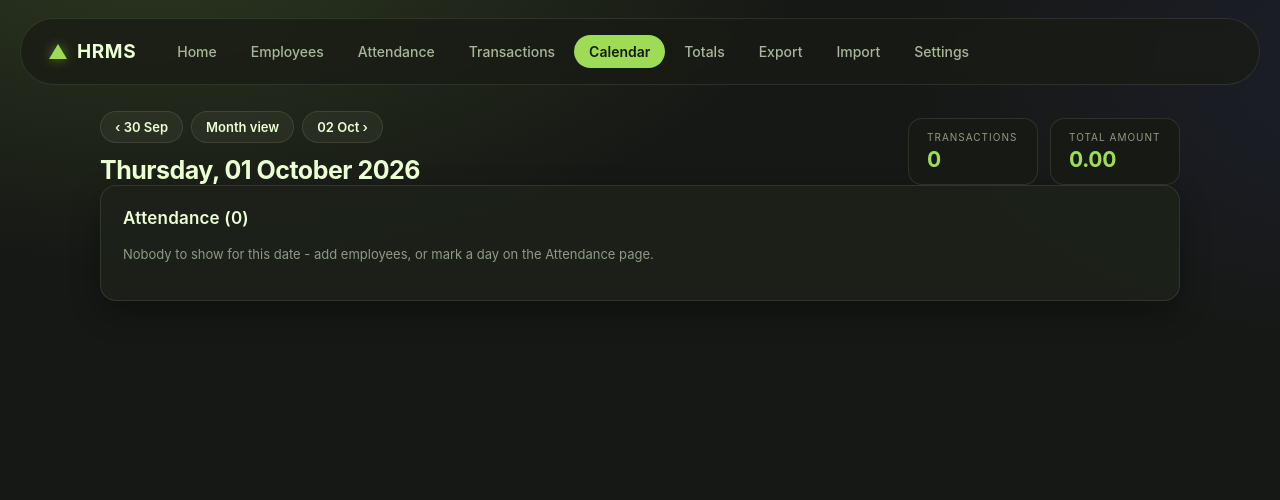
After one commit to bluekitsune-sad/python_practice_and_projects, a Flask app: page /calendar/2026-10-01 in a window 1280 px wide. The commit adds this page. Shown: the top 500 px of the page. Run offline with Flask 3, Linux system fonts and the light colour scheme.

Commit message:
HRMS: employee edit, web-editable late time/off days (Settings), calendar day detail

```diff
--- a/HRMS/app.py
+++ b/HRMS/app.py
@@ -41,6 +41,9 @@ MONTH_NAMES = [
     "January", "February", "March", "April", "May", "June",
     "July", "August", "September", "October", "November", "December",
 ]
+WEEKDAYS = [
+    "Monday", "Tuesday", "Wednesday", "Thursday", "Friday", "Saturday", "Sunday",
+]
 EXPORT_HEADERS = [
     "Employee ID", "Name", "Department", "Designation", "Date", "Status", "Hours",
 ]
@@ -83,7 +86,7 @@ def load_config() -> dict:
     cfg = _load("config.json", {})
     cfg.setdefault("LATE_TIME", "22:00")
     # Weekday names that are never auto-marked absent (e.g. ["Saturday"] or
-    # ["Saturday", "Sunday"]). Edit data/config.json to change.
+    # ["Saturday", "Sunday"]). Edited on the Settings page (or by hand in the file).
     cfg.setdefault("OFF_DAYS", ["Saturday"])
     return cfg
 
@@ -135,6 +138,17 @@ def to_minutes(hhmm: str) -> int:
 
 def attendance_status(arrival: str, late_time: str) -> str:
     return "Late" if to_minutes(arrival) > to_minutes(late_time) else "Present"
+
+
+def normalize_time(value: str) -> str | None:
+    """'9:5' -> '09:05'; anything outside 00:00-23:59 -> None (invalid)."""
+    parts = str(value).split(":")
+    if len(parts) != 2 or not all(p.isdigit() for p in parts):
+        return None
+    hours, minutes = int(parts[0]), int(parts[1])
+    if hours > 23 or minutes > 59:
+        return None
+    return f"{hours:02d}:{minutes:02d}"
 
 
 def next_transaction_id(items: list[dict]) -> str:
@@ -395,6 +409,39 @@ def employee_delete(emp_id):
         "ok",
     )
     return redirect(url_for("employees_page"))
+
+
+@app.route("/employees/<emp_id>/edit", methods=["GET", "POST"])
+def employee_edit(emp_id: str):
+    """Edit an employee's name / department / designation / join date (ID never changes)."""
+    employees = load_employees()
+    emp = next((e for e in employees if str(e.get("id")) == emp_id), None)
+    if emp is None:
+        flash(f"Employee {emp_id} not found.", "error")
+        return redirect(url_for("employees_page"))
+    if request.method == "POST":
+        name = (request.form.get("name") or "").strip()
+        added_on = (request.form.get("added_on") or "").strip()
+        if not name:
+            flash("Name is required.", "error")
+        else:
+            bad_date = False
+            if added_on:
+                try:
+                    date.fromisoformat(added_on)
+                except ValueError:
+                    bad_date = True
+            if bad_date:
+                flash("Join date must be a valid date (YYYY-MM-DD).", "error")
+            else:
+                emp["name"] = name
+                emp["department"] = (request.form.get("department") or "").strip()
+                emp["designation"] = (request.form.get("designation") or "").strip()
+                emp["added_on"] = added_on
+                save_employees(employees)
+                flash(f"Updated {emp_id} - {name}.", "ok")
+                return redirect(url_for("employees_page"))
+    return render_template("employee_edit.html", emp=emp)
 
 
 @app.route("/attendance", methods=["GET", "POST"])
@@ -956,5 +1003,99 @@ def calendar_page():
     )
 
 
+@app.get("/calendar/<day>")
+def day_page(day: str):
+    """Full detail for one day: complete attendance table + that day's transactions.
+
+    Transactions are matched to employees by case-insensitive exact name so each
+    row can show "how many / how much" for that person; the footer total covers
+    EVERY transaction of the day (names outside the employee list are noted below).
+    """
+    try:
+        day_date = date.fromisoformat(day)
+    except ValueError:
+        flash(f"Invalid date '{day}' - expected YYYY-MM-DD.", "error")
+        return redirect(url_for("calendar_page"))
+
+    # same fill rule as the calendar/export pages, so nothing is missing here
+    filled, _ = materialize_absents(day_date.year, day_date.month)
+    if filled:
+        flash(f"Auto-filled {filled} unmarked working day(s) as Absent.", "ok")
+
+    cfg = load_config()
+    off_names = {str(d).strip().lower() for d in cfg.get("OFF_DAYS", [])}
+    records = load_attendance()
+    employees = load_employees()
+    day_txns = [t for t in load_transactions() if str(t.get("date", "")) == day]
+    total_amount = sum(_amount(t) for t in day_txns)
+
+    def norm_name(value) -> str:
+        return str(value or "").strip().lower()
+
+    employee_names = {norm_name(e.get("name")) for e in employees}
+    unmatched = [t for t in day_txns if norm_name(t.get("name")) not in employee_names]
+
+    rows = []
+    for emp in sorted(employees, key=lambda e: str(e.get("id", ""))):
+        emp_id = str(emp.get("id", ""))
+        rec = records.get(emp_id, {}).get(day)
+        mine = [t for t in day_txns if norm_name(t.get("name")) == norm_name(emp.get("name"))]
+        added = str(emp.get("added_on", "")).strip()
+        if added and added > day:
+            continue  # not joined yet on that date
+        if rec is None and not emp.get("active", True) and not mine:
+            continue  # ex employee with nothing that day
+        rows.append({
+            "emp": emp,
+            "rec": rec,
+            "count": len(mine),
+            "amount": sum(_amount(t) for t in mine),
+        })
+
+    return render_template(
+        "day.html",
+        day=day_date,
+        heading=day_date.strftime("%A, %d %B %Y"),
+        is_off=day_date.strftime("%A").lower() in off_names,
+        is_future=day_date > date.today(),
+        rows=rows,
+        txns=day_txns,
+        total_amount=total_amount,
+        unmatched=unmatched,
+        unmatched_amount=sum(_amount(t) for t in unmatched),
+        prev_iso=(day_date - timedelta(days=1)).isoformat(),
+        prev_short=(day_date - timedelta(days=1)).strftime("%d %b"),
+        next_iso=(day_date + timedelta(days=1)).isoformat(),
+        next_short=(day_date + timedelta(days=1)).strftime("%d %b"),
+    )
+
+
+@app.route("/settings", methods=["GET", "POST"])
+def settings_page():
+    """Edit data/config.json from the web: LATE_TIME + OFF_DAYS."""
+    cfg = load_config()
+    late_val = str(cfg.get("LATE_TIME", "22:00"))
+    off_days = [str(d) for d in cfg.get("OFF_DAYS", [])]
+    if request.method == "POST":
+        late_val = (request.form.get("late_time") or "").strip()
+        off_days = [d for d in WEEKDAYS if request.form.get(f"off_{d}")]
+        normalized = normalize_time(late_val)
+        if normalized is None:
+            flash("Late time must be a valid time between 00:00 and 23:59 (e.g. 22:00).", "error")
+        else:
+            cfg["LATE_TIME"] = normalized
+            cfg["OFF_DAYS"] = off_days
+            _save("config.json", cfg)
+            flash(
+                f"Settings saved - late after {normalized}; "
+                f"off days: {', '.join(off_days) or 'none'}.",
+                "ok",
+            )
+            return redirect(url_for("settings_page"))
+    return render_template(
+        "settings.html", late_val=late_val, off_days=off_days, weekdays=WEEKDAYS
+    )
+
+
 if __name__ == "__main__":
     app.run(host="127.0.0.1", port=5000, debug=False)
--- a/HRMS/templates/attendance.html
+++ b/HRMS/templates/attendance.html
@@ -4,7 +4,7 @@
 <div class="card">
   <h2>Mark attendance</h2>
   <p class="hint" style="margin-top:0">
-    Late time is set to <b>{{ late_time }}</b> (change it in <code>data/config.json</code>).
+    Late time is set to <b>{{ late_time }}</b> (<a class="inline" href="{{ url_for('settings_page') }}">change it in Settings</a>).
     Later arrival = status <b>Late</b>. Saving over an existing date updates it.
   </p>
 
@@ -58,7 +58,7 @@
     <li>Date defaults to today - change it to back-fill a past day. You will see a warning if that day already has data.</li>
     <li>Status is automatic for worked days: <b>Present</b> (arrival up to {{ late_time }}), <b>Late</b> (after it). Or explicitly mark <b>Approved leave</b> / <b>Absent</b>.</li>
     <li>Everyone is listed (ex employees shown with an <b>(ex)</b> tag) so you can back-fill their last days; ex employees keep their records and still appear in exports.</li>
-    <li>Any working day you never mark is filled as <b>Absent</b> automatically when you open the Export page (off days like Saturday are skipped - see <code>data/config.json</code>).</li>
+    <li>Any working day you never mark is filled as <b>Absent</b> automatically when you open the Export or Calendar page (off days like Saturday are skipped - choose them in <a class="inline" href="{{ url_for('settings_page') }}">Settings</a>).</li>
   </ul>
 </div>
 
--- a/HRMS/templates/base.html
+++ b/HRMS/templates/base.html
@@ -83,8 +83,8 @@
   button.small, .btn.small { padding:5px 12px; font-size:12px; border-radius:8px; }
   button.danger { background:rgba(255,115,102,.14); color:#FF9E93; border:1px solid rgba(255,115,102,.45); }
   button.danger:hover { background:var(--coral); color:var(--accent-ink); box-shadow:0 4px 16px rgba(255,115,102,.3); }
-  button.ghost { background:rgba(234,255,210,.06); color:var(--ink); border:1px solid var(--line); }
-  button.ghost:hover { border-color:var(--accent); color:var(--accent); box-shadow:none; }
+  button.ghost, .btn.ghost { background:rgba(234,255,210,.06); color:var(--ink); border:1px solid var(--line); }
+  button.ghost:hover, .btn.ghost:hover { border-color:var(--accent); color:var(--accent); box-shadow:none; }
   table { width:100%; border-collapse:collapse; font-size:14px; }
   th { text-align:left; font-size:11px; text-transform:uppercase; letter-spacing:.8px; color:var(--muted); font-weight:600; }
   th, td { padding:11px 10px; border-bottom:1px solid var(--line); }
@@ -132,10 +132,11 @@
     <a href="{{ url_for('employees_page') }}" class="{{ 'active' if request.endpoint == 'employees_page' }}">Employees</a>
     <a href="{{ url_for('attendance_page') }}" class="{{ 'active' if request.endpoint == 'attendance_page' }}">Attendance</a>
     <a href="{{ url_for('transactions_page') }}" class="{{ 'active' if request.endpoint in ('transactions_page', 'transaction_delete') }}">Transactions</a>
-    <a href="{{ url_for('calendar_page') }}" class="{{ 'active' if request.endpoint == 'calendar_page' }}">Calendar</a>
+    <a href="{{ url_for('calendar_page') }}" class="{{ 'active' if request.endpoint in ('calendar_page', 'day_page') }}">Calendar</a>
     <a href="{{ url_for('dashboard') }}" class="{{ 'active' if request.endpoint == 'dashboard' }}">Totals</a>
     <a href="{{ url_for('export_page') }}" class="{{ 'active' if request.endpoint in ('export_page', 'export_download') }}">Export</a>
     <a href="{{ url_for('import_page') }}" class="{{ 'active' if request.endpoint == 'import_page' }}">Import</a>
+    <a href="{{ url_for('settings_page') }}" class="{{ 'active' if request.endpoint == 'settings_page' }}">Settings</a>
   </nav>
 </header>
 <main>
--- /dev/null
+++ b/HRMS/templates/day.html
@@ -0,0 +1,102 @@
+{% extends "base.html" %}
+{% block title %}HRMS - {{ heading }}{% endblock %}
+{% block head %}
+<style>
+  .day-top { display:flex; align-items:flex-end; gap:18px; flex-wrap:wrap; }
+  .day-nav { display:flex; gap:8px; margin-bottom:12px; flex-wrap:wrap; }
+  .day-nav a {
+    text-decoration:none; font-size:13px; font-weight:600; padding:7px 14px;
+    border-radius:999px; color:var(--ink); border:1px solid var(--line);
+    background:rgba(234,255,210,.05); transition:.15s;
+  }
+  .day-nav a:hover { border-color:var(--accent); color:var(--accent); }
+  .day-title { font-size:25px; font-weight:700; letter-spacing:-.5px; margin:0; }
+  .chips { display:flex; gap:12px; margin-left:auto; flex-wrap:wrap; }
+  .chip { background:#171A14; border:1px solid var(--line); border-radius:14px; padding:12px 18px; min-width:130px; }
+  .chip .c-lbl { font-size:10px; color:var(--muted); text-transform:uppercase; letter-spacing:1px; }
+  .chip .c-val { font-size:22px; font-weight:700; font-variant-numeric:tabular-nums; margin-top:3px;
+                 letter-spacing:-.4px; color:var(--accent); }
+  tr.total-row td {
+    border-top:2px solid rgba(159,220,86,.55); background:rgba(159,220,86,.07); font-weight:700;
+  }
+  td.txn { font-variant-numeric:tabular-nums; white-space:nowrap; text-align:right; }
+  th.txn { text-align:right; }
+</style>
+{% endblock %}
+{% block content %}
+<div class="day-top">
+  <div>
+    <div class="day-nav">
+      <a href="{{ url_for('day_page', day=prev_iso) }}">&#8249; {{ prev_short }}</a>
+      <a href="{{ url_for('calendar_page', month=day.month, year=day.year) }}">Month view</a>
+      <a href="{{ url_for('day_page', day=next_iso) }}">{{ next_short }} &#8250;</a>
+    </div>
+    <h1 class="day-title">{{ heading }}</h1>
+  </div>
+  <div class="chips">
+    <div class="chip">
+      <div class="c-lbl">Transactions</div>
+      <div class="c-val" id="day-count">{{ txns|length }}</div>
+    </div>
+    <div class="chip">
+      <div class="c-lbl">Total amount</div>
+      <div class="c-val" id="day-total">{{ "{:,.2f}".format(total_amount) }}</div>
+    </div>
+  </div>
+</div>
+
+{% if is_future %}
+  <div class="warnbox" style="display:block">This date is in the future - nothing to mark yet.</div>
+{% endif %}
+{% if is_off %}
+  <div class="warnbox" style="display:block">Off day ({{ day.strftime('%A') }}) - attendance is not expected.</div>
+{% endif %}
+
+<div class="card">
+  <h2>Attendance ({{ rows|length }})</h2>
+  {% if rows %}
+  <table>
+    <thead>
+      <tr>
+        <th>ID</th><th>Name</th><th>Department</th><th>Status</th>
+        <th>Arrival</th><th>Hours</th><th class="txn">Transactions</th>
+      </tr>
+    </thead>
+    <tbody>
+      {% for r in rows %}
+      <tr>
+        <td><code>{{ r.emp.id }}</code></td>
+        <td>{{ r.emp.name }}{% if not r.emp.active %} <span class="badge ex">ex</span>{% endif %}</td>
+        <td>{{ r.emp.get('department', '') or '—' }}</td>
+        <td>
+          {% if r.rec %}<span class="badge {{ r.rec.get('status', '') }}">{{ r.rec.get('status', '—') }}</span>
+          {% else %}<span class="muted">—</span>{% endif %}
+        </td>
+        <td>{{ r.rec.get('arrival', '') if r.rec and r.rec.get('arrival') else '—' }}</td>
+        <td>{{ r.rec.get('hours', 0) if r.rec and r.rec.get('hours') else '—' }}</td>
+        <td class="txn">
+          {% if r.count %}{{ r.count }} txn{{ 's' if r.count != 1 }} · {{ "{:,.2f}".format(r.amount) }}
+          {% else %}<span class="muted">—</span>{% endif %}
+        </td>
+      </tr>
+      {% endfor %}
+      <tr class="total-row">
+        <td colspan="6">Day total - {{ txns|length }} transaction{{ 's' if txns|length != 1 }} (all names)</td>
+        <td class="txn">{{ "{:,.2f}".format(total_amount) }}</td>
+      </tr>
+    </tbody>
+  </table>
+  {% else %}
+  <p class="hint">Nobody to show for this date - add employees, or mark a day on the Attendance page.</p>
+  {% endif %}
+
+  {% if unmatched %}
+  <p class="hint">
+    {{ unmatched|length }} transaction{{ 's' if unmatched|length != 1 }} totalling
+    {{ "{:,.2f}".format(unmatched_amount) }} are recorded under name{{ 's' if unmatched|length != 1 }}
+    not in the employee list: {{ unmatched|map(attribute='name')|join(', ') }}.
+    They are included in the day total above.
+  </p>
+  {% endif %}
+</div>
+{% endblock %}
--- a/HRMS/templates/employees.html
+++ b/HRMS/templates/employees.html
@@ -47,6 +47,7 @@
           {% endif %}
         </td>
         <td style="text-align:right; white-space:nowrap">
+          <a class="btn small ghost" href="{{ url_for('employee_edit', emp_id=emp.id) }}">Edit</a>
           <form method="post" action="{{ url_for('employee_toggle', emp_id=emp.id) }}" style="display:inline">
             <button class="small ghost" type="submit">{{ 'Mark ex' if emp.active else 'Mark active' }}</button>
           </form>
--- a/HRMS/templates/index.html
+++ b/HRMS/templates/index.html
@@ -11,13 +11,14 @@
 <div class="card" style="margin-top:20px">
   <h2>Quick start</h2>
   <ol style="line-height:2; font-size:15px; margin:0; padding-left:20px">
-    <li><a class="inline" href="{{ url_for('employees_page') }}">Employees</a> - add people (ID like <code>emp_001</code> is automatic). Mark leavers as <b>ex</b> to keep their history, or delete them.</li>
+    <li><a class="inline" href="{{ url_for('employees_page') }}">Employees</a> - add people (ID like <code>emp_001</code> is automatic), <b>Edit</b> fixes their details. Mark leavers as <b>ex</b> to keep their history, or delete them.</li>
     <li><a class="inline" href="{{ url_for('attendance_page') }}">Attendance</a> - pick employee + date (defaults to today) + day type (Worked / Approved leave / Absent). Arriving after the late time is marked <b>Late</b>.</li>
     <li><a class="inline" href="{{ url_for('transactions_page') }}">Transactions</a> - save an image/receipt with name, date, amount and optional client. Search a month (total + how many people) or one person's complete history.</li>
-    <li><a class="inline" href="{{ url_for('calendar_page') }}">Calendar</a> - month grid: each day shows its transaction total and attendance %, with the month's attendance % and total beside the month name.</li>
+    <li><a class="inline" href="{{ url_for('calendar_page') }}">Calendar</a> - month grid: each day shows its transaction total and attendance %, with the month's attendance % and total beside the month name. <b>Click a day</b> for its full attendance table + transactions.</li>
     <li><a class="inline" href="{{ url_for('dashboard') }}">Totals</a> - graphs and totals of everything: monthly bars, top people donut, this-month KPIs.</li>
     <li><a class="inline" href="{{ url_for('export_page') }}">Export</a> - choose month + year, download the attendance CSV/XLSX (unmarked working days are auto-filled as Absent). Upload it to Google Drive / Sheets as-is.</li>
     <li><a class="inline" href="{{ url_for('import_page') }}">Import JSON</a> - load a correctly formatted JSON file to bulk-update employees / attendance.</li>
+    <li><a class="inline" href="{{ url_for('settings_page') }}">Settings</a> - change the <b>late time</b> (after it an arrival counts as Late) and pick the <b>off days</b> - no file editing needed.</li>
   </ol>
 </div>
 
```
Also changed, not shown: HRMS/AGENTS.md (+17 -4 lines), HRMS/TODO.md (+7 -5 lines), HRMS/smoke_test.py (+83 -0 lines), HRMS/templates/calendar.html (+6 -3 lines), HRMS/templates/employee_edit.html (added, +40 -0 lines), HRMS/templates/export.html (+4 -3 lines), HRMS/templates/settings.html (added, +54 -0 lines), HRMS/README.md.
